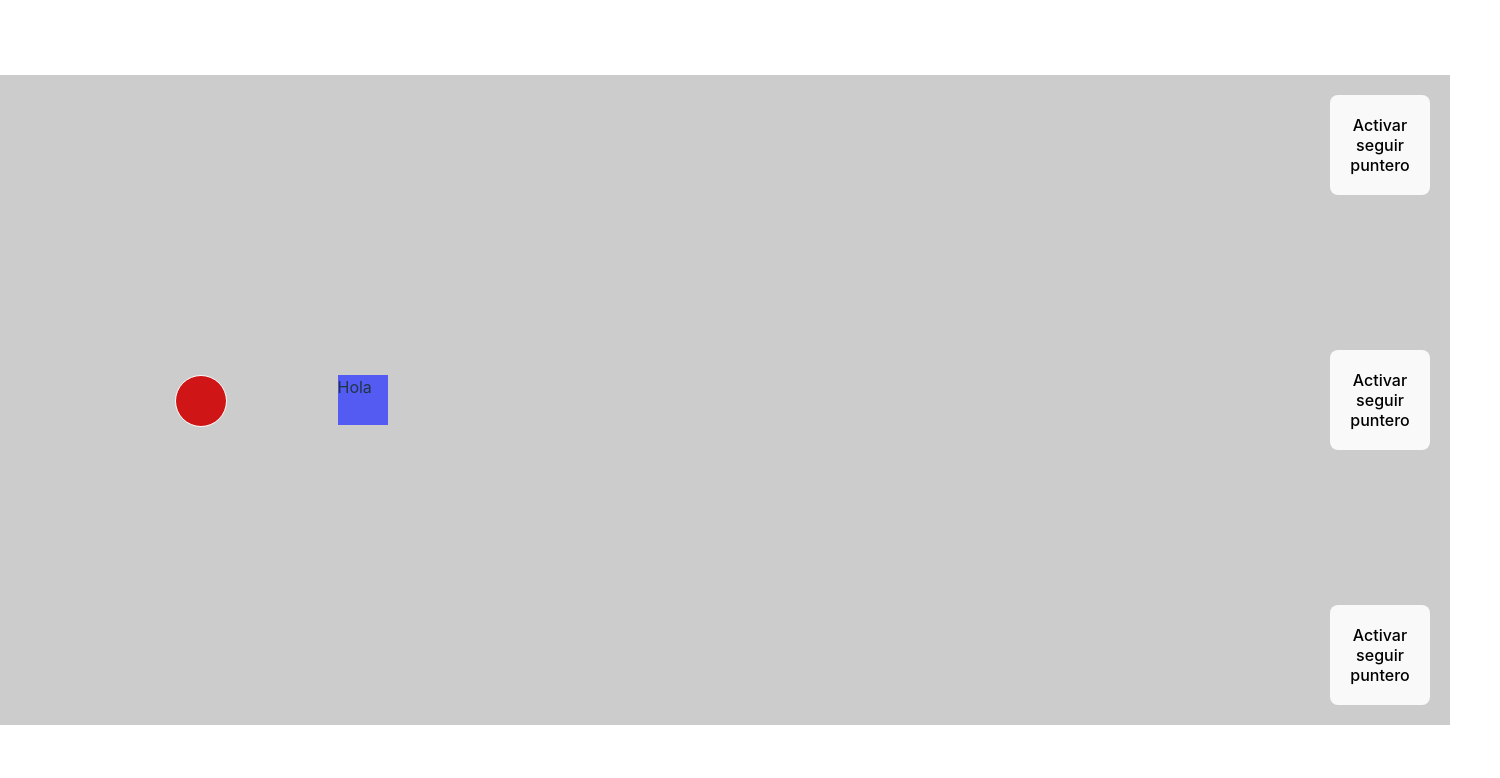
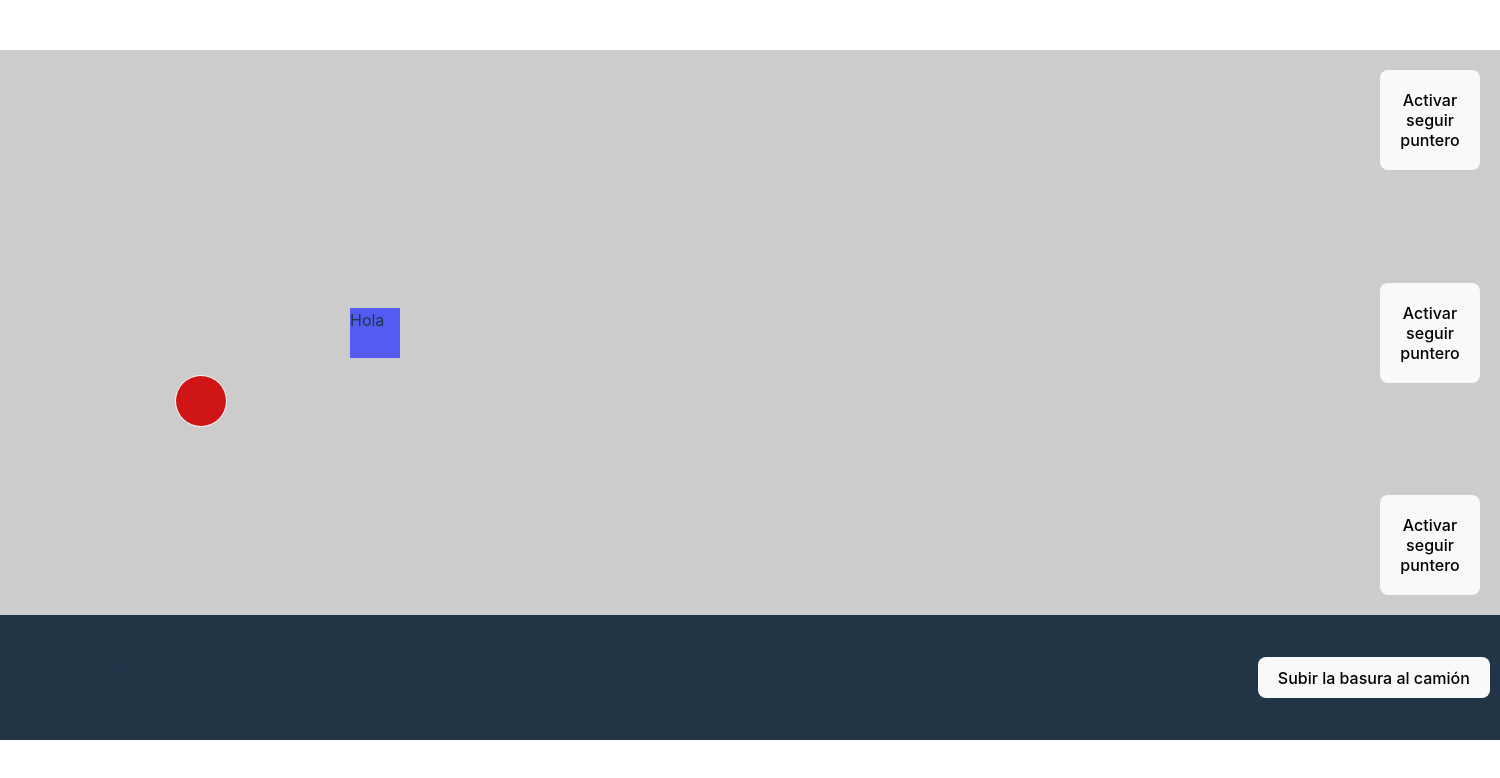
Before and after one commit to RodriDelga/JuegoReciclaje, a React (Vite) app in the folder ProyectoEcologia/: page / in a window 1280 px wide. Shown: the top 778 px of the page, 1500 px wide, since content can reach past the window. Built offline with nearby package versions, Linux system fonts and the light colour scheme.

Commit message:
Nuevo css

```diff
--- /dev/null
+++ b/ProyectoEcologia/src/components/FollowMouse.css
@@ -0,0 +1,51 @@
+.Pantalla{
+    width: 1500px;
+    height: 700px;
+  }
+
+  .Botes-Container{
+    display: grid;
+    grid-template-columns: 50% auto;
+    width: 1500px;
+    height: 565px;
+    background: #ccc;
+  }
+
+  .Datos{
+    display: flex;
+    justify-content: space-between;
+    align-items: center;
+    padding: 10px;
+    height: 105px;
+    background: #213547;
+    cursor: no-drop;
+  }
+
+  .Basura{
+    padding: 20px;
+  }
+
+  .Botes-Basura{
+    display: flex;
+    flex-direction: column;
+    justify-content: space-between;
+    align-items: self-end;
+  }
+
+  .Bote{
+    width: 100px;
+    height: 100px;
+  }
+
+  .Objetos{
+    display: flex;
+    justify-content: center;
+    align-items: center;
+  }
+
+  .Object{
+    width: 50px;
+    height: 50px;
+    background: #535bf2;
+    cursor: cell;
+  }
--- a/ProyectoEcologia/src/components/FollowMouse.jsx
+++ b/ProyectoEcologia/src/components/FollowMouse.jsx
@@ -1,4 +1,5 @@
 import { useEffect, useState } from "react"
+import './FollowMouse.css'
 
 export const FollowMouse = () => {
   const [enabled, setEnabled] = useState(false)
@@ -30,6 +31,34 @@ export const FollowMouse = () => {
       }
     }, [enabled])
 
+    /*
+    const Timer = () => {
+      const [second, setSecond] = useState(0)
+      const [minute, setMinute] = useState(0)
+
+      var timer;
+
+      useEffect(() => {
+        timer = setInterval(() => {
+
+          setSecond(second+1)
+
+          if(second===59){
+            setMinute(minute+1)
+            setSecond(0)
+            }
+
+          }, 1000)
+
+          return (
+            clearInterval(timer),
+            setSecond(0),
+            setMinute(0)
+          )
+        })
+    }
+    */
+
   return (
     <>
       <div style={{
@@ -45,15 +74,16 @@ export const FollowMouse = () => {
         transform: `translate(${position.x}px, ${position.y}px)`
       }}
       />
+      <div className="Pantalla">
         <div className="Botes-Container">
           <div className="Objetos">
-          <div className="Object">
+            <div onClick={() => setEnabled(true)} className="Object">
               Hola
             </div>
           </div>
           <div className="Botes-Basura">
             <div className="Basura">
-              <button className="Bote" onClick={() => setEnabled(!enabled)}>
+                <button className="Bote" onClick={() => setEnabled(false)}>
                     {enabled ? 'Desactivar' : 'Activar'} seguir puntero
                 </button>
             </div>
@@ -69,6 +99,21 @@ export const FollowMouse = () => {
             </div>
           </div>
         </div>
+        <footer className="Datos">
+          <div className="Points">
+            <h3>Separa la Basura</h3>
+            <h4>Basura recogida: </h4>
+            <h4>Basura quemada: </h4>
+            <h4>Puntos: </h4>
+          </div>
+          <div className="Time">
+            <h4>Tiempo: </h4>
+          </div>
+          <div className="Camión">
+            <button>Subir la basura al camión</button>
+          </div>
+        </footer>
+      </div>
     </>
 
   )
--- a/ProyectoEcologia/src/index.css
+++ b/ProyectoEcologia/src/index.css
@@ -76,42 +76,5 @@ button:focus-visible {
 }
 
 body.no-cursor {
-  cursor: none;
+  cursor: cell;
 }
-
-.Botes-Container{
-  display: grid;
-  grid-template-columns: 50% auto;
-  width: 1450px;
-  height: 650px;
-  background: #ccc;
-}
-
-.Basura{
-  padding: 20px;
-}
-
-.Botes-Basura{
-  display: flex;
-  flex-direction: column;
-  justify-content: space-between;
-  align-items: self-end;
-}
-
-.Bote{
-  width: 100px;
-  height: 100px;
-}
-
-.Objetos{
-  display: flex;
-  justify-content: center;
-  align-items: center;
-}
-
-.Object{
-  width: 50px;
-  height: 50px;
-  background: #535bf2;
-  cursor: pointer;
-}
```
Lines whose indentation alone changed are shown as unchanged.
